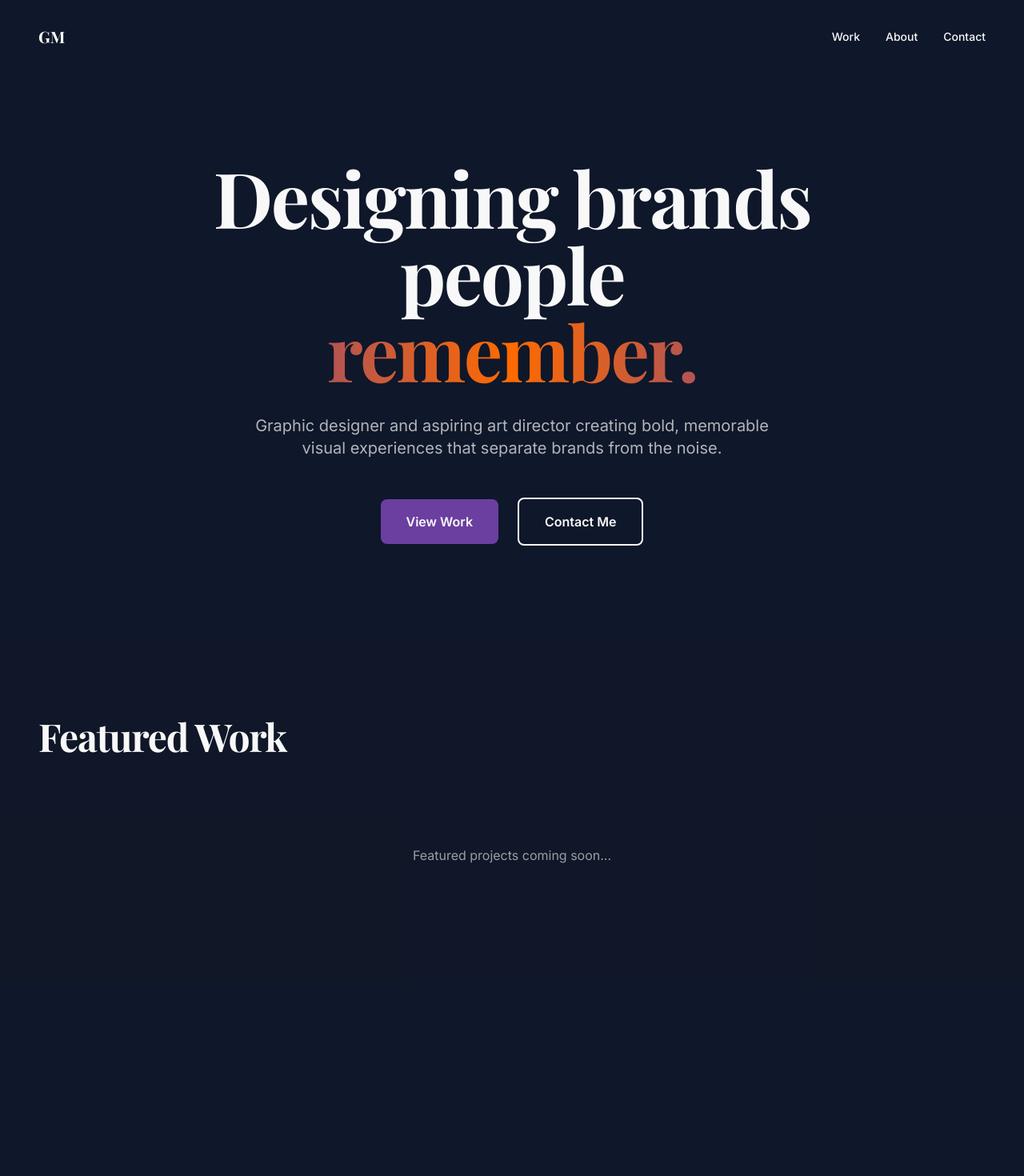
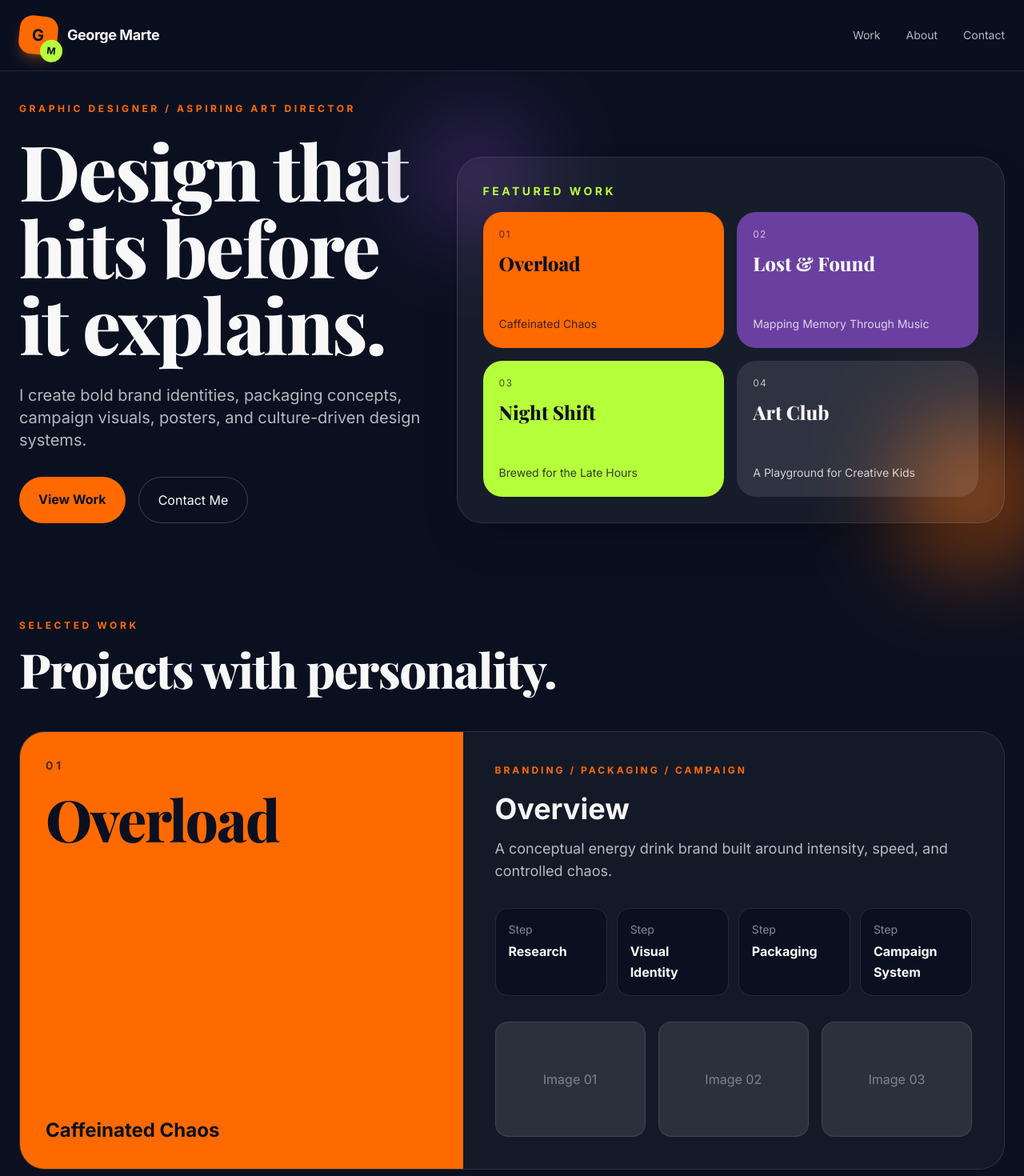
Before and after one commit to martedgeorge/george-portfolio, a Next.js app: page / in a window 1280 px wide. Shown: the top 1470 px of the page at 80% size. Before the commit the page ends 1226 px from the top, so only its background shows below. Built offline with nearby package versions, Linux system fonts and the light colour scheme.

Commit message:
Update page.tsx

```diff
--- a/src/app/page.tsx
+++ b/src/app/page.tsx
@@ -1,105 +1,322 @@
-'use client'
+"use client";
 
-import { motion } from 'framer-motion'
-import Link from 'next/link'
+import { motion } from "framer-motion";
 
-const containerVariants = {
-  hidden: { opacity: 0 },
-  visible: {
-    opacity: 1,
-    transition: {
-      staggerChildren: 0.2,
-      delayChildren: 0.3,
+const projects = [
+  {
+    title: "Overload",
+    subtitle: "Caffeinated Chaos",
+    category: "Branding / Packaging / Campaign",
+    description:
+      "A conceptual energy drink brand built around intensity, speed, and controlled chaos.",
+    steps: ["Research", "Visual Identity", "Packaging", "Campaign System"],
   },
+  {
+    title: "Lost & Found",
+    subtitle: "Mapping Memory Through Music",
+    category: "Festival Branding / Poster Design",
+    description:
+      "A festival identity built around discovery, nostalgia, city culture, and unexpected moments.",
+    steps: ["Concept", "Typography", "Map System", "Poster Series"],
   },
-}
-
-const itemVariants = {
-  hidden: { opacity: 0, y: 20 },
-  visible: {
-    opacity: 1,
-    y: 0,
-    transition: { duration: 0.8, ease: 'easeOut' },
+  {
+    title: "Night Shift",
+    subtitle: "Brewed for the Late Hours",
+    category: "Beer Branding / Packaging",
+    description:
+      "A bold beer identity inspired by late-night energy, gritty textures, and expressive packaging.",
+    steps: ["Moodboard", "Packaging", "Texture System", "Final Mockups"],
   },
-}
+  {
+    title: "Art Club",
+    subtitle: "A Playground for Creative Kids",
+    category: "Poster Design / Identity",
+    description:
+      "A playful identity centered on childhood imagination, expressive shapes, and creativity.",
+    steps: ["Idea", "Shape Language", "Poster Layout", "Final System"],
+  },
+  {
+    title: "Nike",
+    subtitle: "I’m Lovin’ Every Step",
+    category: "Campaign Concept / Art Direction",
+    description:
+      "A playful Nike x McDonald’s concept exploring movement, food nostalgia, and brand crossover.",
+    steps: ["Cultural Insight", "Campaign Idea", "Visual Direction", "Mockups"],
+  },
+  {
+    title: "Frat House",
+    subtitle: "College Chaos, Branded",
+    category: "Bar Branding / Logo / Social",
+    description:
+      "A bar identity built around college party culture, humor, bold typography, and high-energy visuals.",
+    steps: ["Logo", "Brand Voice", "Packaging", "Social Assets"],
+  },
+];
 
 export default function Home() {
   return (
-    <main className="min-h-screen bg-deep-navy">
-      {/* Navigation */}
-      <nav className="fixed top-0 z-50 w-full px-6 py-6 md:px-12 md:py-8">
-        <div className="flex items-center justify-between max-w-7xl mx-auto">
-          <Link href="/" className="text-xl font-bold font-serif text-off-white hover:text-electric-purple transition-colors">
-            GM
-          </Link>
-          <div className="hidden md:flex gap-8 items-center">
-            <Link href="/work" className="text-sm font-medium text-off-white hover:text-electric-purple transition-colors">
-              Work
-            </Link>
-            <Link href="/about" className="text-sm font-medium text-off-white hover:text-electric-purple transition-colors">
-              About
-            </Link>
-            <Link href="/contact" className="text-sm font-medium text-off-white hover:text-electric-purple transition-colors">
-              Contact
-            </Link>
+    <main className="min-h-screen bg-[#0B1020] text-[#F8F8F8] overflow-hidden">
+      <nav className="fixed top-0 left-0 right-0 z-50 bg-[#0B1020]/80 backdrop-blur-xl border-b border-white/10">
+        <div className="max-w-7xl mx-auto px-6 py-5 flex items-center justify-between">
+          <a href="#" className="flex items-center gap-3">
+            <div className="relative w-12 h-12 rounded-2xl bg-[#FF6A00] rotate-6 flex items-center justify-center shadow-lg shadow-orange-500/30">
+              <span className="text-[#0B1020] font-black text-xl -rotate-6">G</span>
+              <span className="absolute -bottom-2 -right-2 w-7 h-7 rounded-full bg-[#B6FF3B] text-[#0B1020] text-xs font-black flex items-center justify-center">
+                M
+              </span>
+            </div>
+            <span className="font-black tracking-tight text-lg">George Marte</span>
+          </a>
+
+          <div className="hidden md:flex items-center gap-8 text-sm text-white/70">
+            <a href="#work" className="hover:text-[#FF6A00]">Work</a>
+            <a href="#about" className="hover:text-[#FF6A00]">About</a>
+            <a href="#contact" className="hover:text-[#FF6A00]">Contact</a>
           </div>
         </div>
       </nav>
 
-      {/* Hero Section */}
-      <section className="relative min-h-screen flex items-center justify-center px-6 md:px-12 pt-20">
+      <section className="pt-32 pb-10 px-6">
+        <div className="max-w-7xl mx-auto grid lg:grid-cols-[0.85fr_1.15fr] gap-10 items-end">
           <motion.div
-          className="max-w-4xl text-center"
-          variants={containerVariants}
-          initial="hidden"
-          animate="visible"
+            initial={{ opacity: 0, y: 24 }}
+            animate={{ opacity: 1, y: 0 }}
+            transition={{ duration: 0.7 }}
           >
-          {/* Headline */}
-          <motion.h1 variants={itemVariants} className="text-display-xl md:text-7xl lg:text-8xl font-serif font-bold mb-8 leading-tight">
-            Designing brands people
-            <span className="block text-gradient"> remember.</span>
-          </motion.h1>
+            <p className="text-[#FF6A00] uppercase tracking-[0.3em] text-xs font-bold mb-5">
+              Graphic Designer / Aspiring Art Director
+            </p>
 
-          {/* Subheading */}
-          <motion.p variants={itemVariants} className="text-lg md:text-xl text-off-white/70 mb-12 max-w-2xl mx-auto leading-relaxed">
-            Graphic designer and aspiring art director creating bold, memorable visual experiences that separate brands from the noise.
-          </motion.p>
+            <h1 className="text-5xl md:text-7xl lg:text-8xl font-black leading-[0.9] tracking-tight">
+              Design that hits before it explains.
+            </h1>
 
-          {/* CTAs */}
-          <motion.div variants={itemVariants} className="flex flex-col sm:flex-row gap-6 justify-center items-center">
-            <Link
-              href="/work"
-              className="px-8 py-4 bg-electric-purple text-off-white font-semibold rounded-lg hover:bg-bright-orange transition-all duration-300 transform hover:scale-105"
+            <p className="mt-7 text-lg md:text-xl text-white/70 max-w-xl">
+              I create bold brand identities, packaging concepts, campaign visuals,
+              posters, and culture-driven design systems.
+            </p>
+
+            <div className="mt-8 flex flex-wrap gap-4">
+              <a
+                href="#work"
+                className="bg-[#FF6A00] text-[#0B1020] font-black px-6 py-4 rounded-full hover:bg-[#B6FF3B] transition"
               >
                 View Work
-            </Link>
-            <Link
-              href="/contact"
-              className="px-8 py-4 border-2 border-off-white text-off-white font-semibold rounded-lg hover:bg-off-white hover:text-deep-navy transition-all duration-300"
+              </a>
+              <a
+                href="#contact"
+                className="border border-white/20 px-6 py-4 rounded-full hover:border-[#6B3FA0] hover:text-[#B6FF3B] transition"
               >
                 Contact Me
-            </Link>
+              </a>
+            </div>
           </motion.div>
+
+          <motion.div
+            initial={{ opacity: 0, scale: 0.96 }}
+            animate={{ opacity: 1, scale: 1 }}
+            transition={{ duration: 0.8 }}
+            className="relative"
+          >
+            <div className="absolute -top-10 -left-10 w-32 h-32 bg-[#6B3FA0] rounded-full blur-3xl opacity-70" />
+            <div className="absolute -bottom-10 -right-10 w-40 h-40 bg-[#FF6A00] rounded-full blur-3xl opacity-70" />
+
+            <div className="relative bg-white/5 border border-white/10 rounded-[2rem] p-6 md:p-8 shadow-2xl">
+              <p className="text-[#B6FF3B] text-sm uppercase tracking-[0.25em] font-bold mb-4">
+                Featured Work
+              </p>
+              <div className="grid grid-cols-2 gap-4">
+                {projects.slice(0, 4).map((project, index) => (
+                  <a
+                    key={project.title}
+                    href={`#${project.title.toLowerCase().replaceAll(" ", "-")}`}
+                    className={`group rounded-3xl p-5 min-h-[170px] flex flex-col justify-between transition hover:scale-[1.03] ${
+                      index === 0
+                        ? "bg-[#FF6A00] text-[#0B1020]"
+                        : index === 1
+                        ? "bg-[#6B3FA0]"
+                        : index === 2
+                        ? "bg-[#B6FF3B] text-[#0B1020]"
+                        : "bg-white/10"
+                    }`}
+                  >
+                    <div>
+                      <p className="text-xs uppercase tracking-widest opacity-70">
+                        0{index + 1}
+                      </p>
+                      <h3 className="mt-3 text-2xl font-black">{project.title}</h3>
+                    </div>
+                    <p className="text-sm opacity-80">{project.subtitle}</p>
+                  </a>
+                ))}
+              </div>
+            </div>
           </motion.div>
+        </div>
       </section>
 
-      {/* Featured Work Preview */}
-      <section className="py-24 px-6 md:px-12 bg-charcoal/50">
+      <section id="work" className="px-6 py-20">
         <div className="max-w-7xl mx-auto">
-          <motion.h2
-            initial={{ opacity: 0, y: 20 }}
+          <div className="flex items-end justify-between gap-6 mb-12">
+            <div>
+              <p className="text-[#FF6A00] uppercase tracking-[0.3em] text-xs font-bold">
+                Selected Work
+              </p>
+              <h2 className="text-4xl md:text-6xl font-black mt-4">
+                Projects with personality.
+              </h2>
+            </div>
+          </div>
+
+          <div className="grid gap-8">
+            {projects.map((project, index) => (
+              <motion.article
+                id={project.title.toLowerCase().replaceAll(" ", "-")}
+                key={project.title}
+                initial={{ opacity: 0, y: 30 }}
                 whileInView={{ opacity: 1, y: 0 }}
-            transition={{ duration: 0.8 }}
                 viewport={{ once: true }}
-            className="text-4xl md:text-5xl font-serif font-bold mb-16"
+                transition={{ duration: 0.55 }}
+                className="group grid lg:grid-cols-[0.9fr_1.1fr] gap-0 overflow-hidden rounded-[2rem] border border-white/10 bg-white/[0.04]"
               >
-            Featured Work
-          </motion.h2>
-          <p className="text-off-white/60 text-center py-12">
-            Featured projects coming soon...
+                <div
+                  className={`min-h-[330px] p-8 flex flex-col justify-between ${
+                    index % 3 === 0
+                      ? "bg-[#FF6A00] text-[#0B1020]"
+                      : index % 3 === 1
+                      ? "bg-[#6B3FA0]"
+                      : "bg-[#B6FF3B] text-[#0B1020]"
+                  }`}
+                >
+                  <div>
+                    <p className="text-sm uppercase tracking-[0.25em] font-bold opacity-70">
+                      0{index + 1}
                     </p>
+                    <h3 className="text-5xl md:text-7xl font-black mt-5 tracking-tight">
+                      {project.title}
+                    </h3>
+                  </div>
+                  <p className="text-2xl font-bold">{project.subtitle}</p>
+                </div>
+
+                <div className="p-8 md:p-10">
+                  <p className="text-[#FF6A00] uppercase tracking-[0.25em] text-xs font-bold">
+                    {project.category}
+                  </p>
+
+                  <h4 className="text-3xl md:text-4xl font-black mt-5">
+                    Overview
+                  </h4>
+                  <p className="mt-4 text-white/70 text-lg">{project.description}</p>
+
+                  <div className="mt-8 grid md:grid-cols-4 gap-3">
+                    {project.steps.map((step) => (
+                      <div
+                        key={step}
+                        className="border border-white/10 rounded-2xl p-4 bg-[#0B1020]"
+                      >
+                        <p className="text-sm text-white/50">Step</p>
+                        <p className="font-bold mt-1">{step}</p>
+                      </div>
+                    ))}
+                  </div>
+
+                  <div className="mt-8 grid md:grid-cols-3 gap-4">
+                    <div className="h-36 rounded-2xl bg-white/10 border border-white/10 flex items-center justify-center text-white/40">
+                      Image 01
+                    </div>
+                    <div className="h-36 rounded-2xl bg-white/10 border border-white/10 flex items-center justify-center text-white/40">
+                      Image 02
+                    </div>
+                    <div className="h-36 rounded-2xl bg-white/10 border border-white/10 flex items-center justify-center text-white/40">
+                      Image 03
+                    </div>
+                  </div>
+                </div>
+              </motion.article>
+            ))}
+          </div>
         </div>
       </section>
+
+      <section id="about" className="px-6 py-20 border-t border-white/10">
+        <div className="max-w-7xl mx-auto grid lg:grid-cols-2 gap-14">
+          <div>
+            <p className="text-[#FF6A00] uppercase tracking-[0.3em] text-xs font-bold">
+              About
+            </p>
+            <h2 className="text-4xl md:text-6xl font-black mt-4">
+              I build visual systems with attitude.
+            </h2>
+          </div>
+
+          <div>
+            <p className="text-xl text-white/75 leading-relaxed">
+              I’m George Marte, a graphic designer and aspiring art director
+              focused on branding, packaging, poster design, campaign concepts,
+              and visual systems. My work blends bold visuals, storytelling, and
+              cultural references to create design that feels intentional,
+              memorable, and full of personality.
+            </p>
+
+            <div className="mt-10 flex flex-wrap gap-3">
+              {[
+                "Branding",
+                "Art Direction",
+                "Packaging",
+                "Poster Design",
+                "Campaign Concepts",
+                "Logo Design",
+                "Web Design",
+                "Typography",
+                "Adobe Creative Suite",
+                "Figma",
+                "Procreate",
+                "Motion",
+              ].map((skill) => (
+                <span
+                  key={skill}
+                  className="px-4 py-2 rounded-full bg-white/8 border border-white/10 text-sm"
+                >
+                  {skill}
+                </span>
+              ))}
+            </div>
+          </div>
+        </div>
+      </section>
+
+      <section id="contact" className="px-6 py-24">
+        <div className="max-w-7xl mx-auto rounded-[2rem] bg-[#FF6A00] text-[#0B1020] p-10 md:p-16">
+          <p className="uppercase tracking-[0.3em] text-xs font-black">
+            Available for design opportunities
+          </p>
+          <h2 className="text-5xl md:text-7xl font-black mt-5">
+            Let’s make something worth looking at.
+          </h2>
+          <div className="mt-8 flex flex-wrap gap-4">
+            <a
+              href="mailto:your-email@example.com"
+              className="bg-[#0B1020] text-white px-6 py-4 rounded-full font-black"
+            >
+              Email Me
+            </a>
+            <a
+              href="#"
+              className="border border-[#0B1020]/30 px-6 py-4 rounded-full font-black"
+            >
+              LinkedIn
+            </a>
+          </div>
+        </div>
+      </section>
+
+      <footer className="px-6 py-8 border-t border-white/10 text-white/50">
+        <div className="max-w-7xl mx-auto flex flex-col md:flex-row justify-between gap-4">
+          <p>© 2026 George Marte</p>
+          <p>Graphic Design / Art Direction / Branding</p>
+        </div>
+      </footer>
     </main>
-  )
+  );
 }
```
Lines whose indentation alone changed are shown as unchanged.
